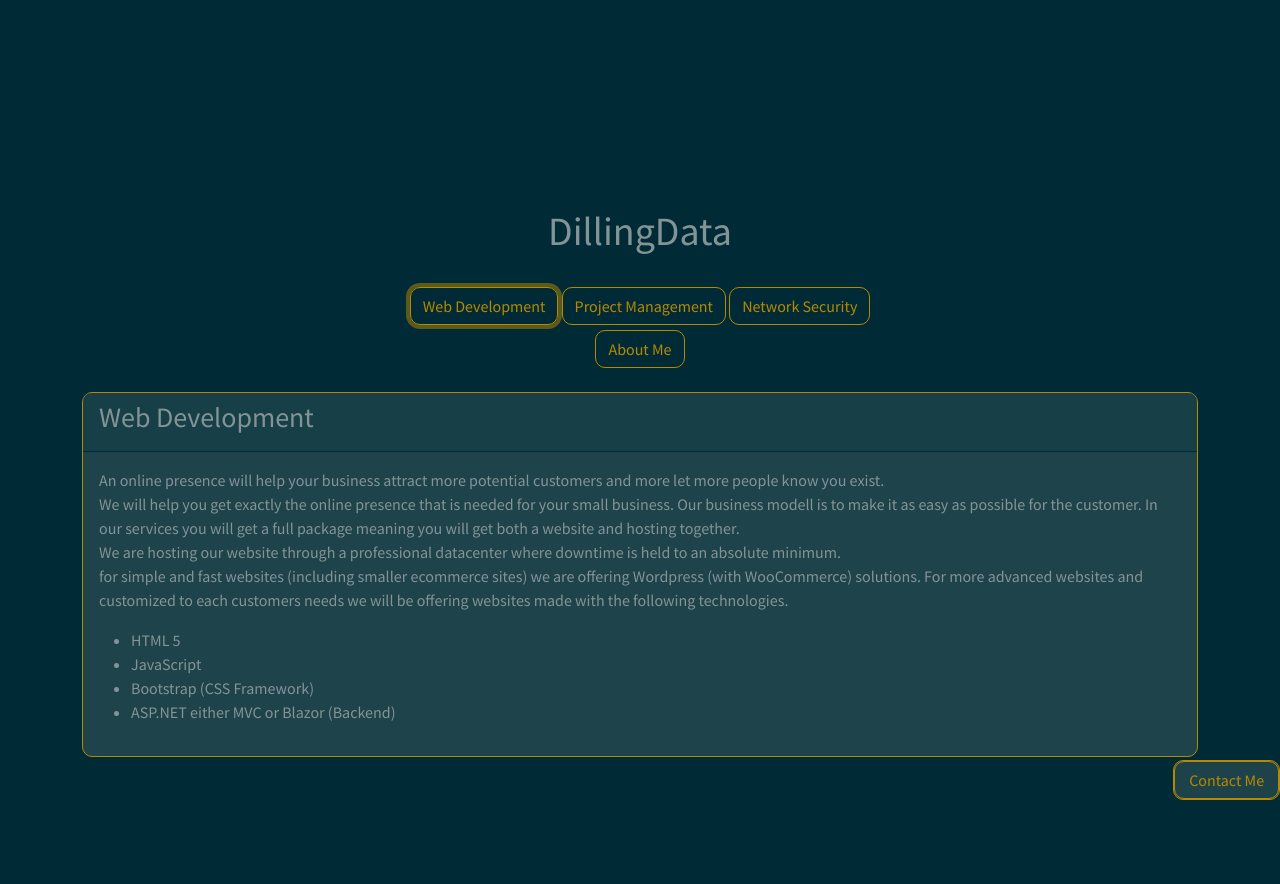
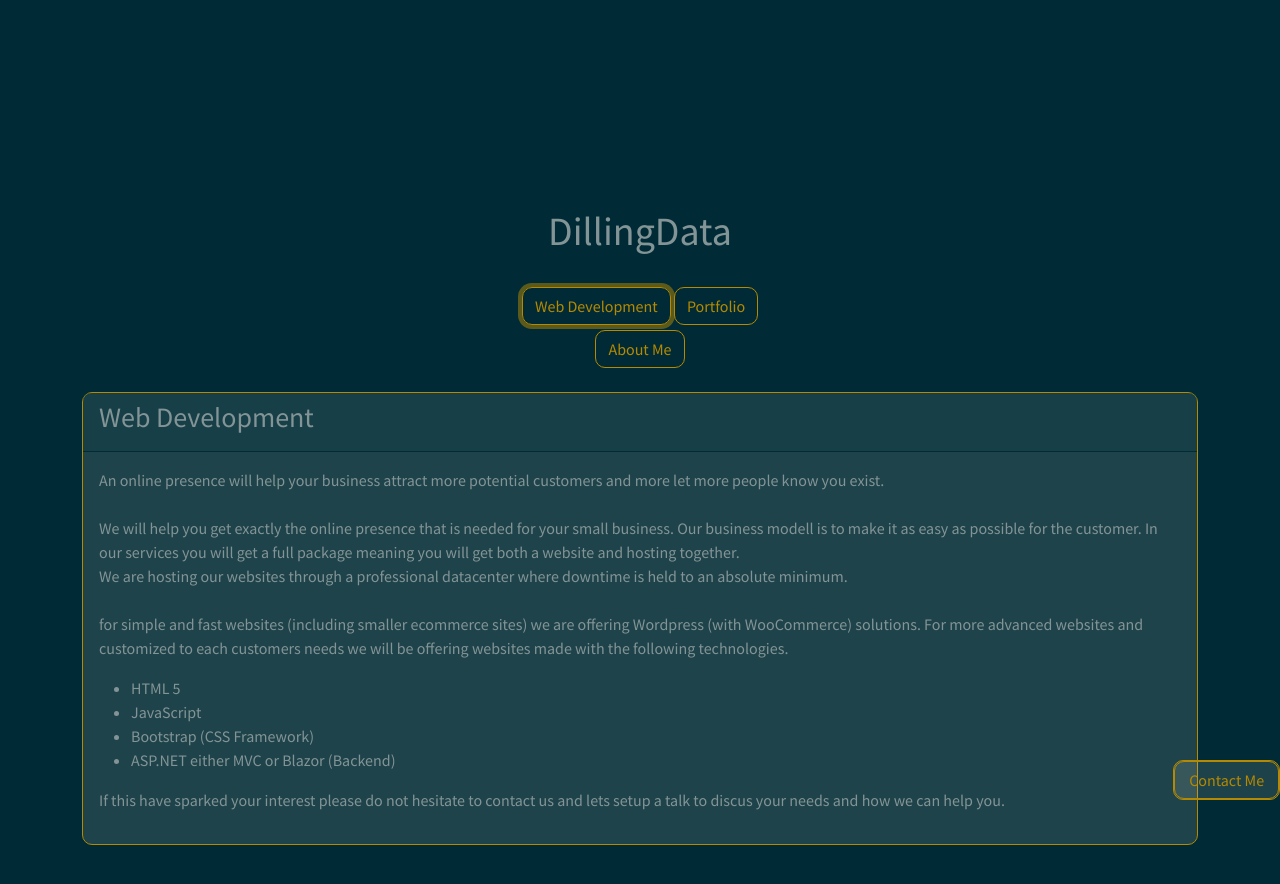
Before and after one commit to DillingData/dillingdata, a plain HTML site: page Index.html in a window 1280 px wide. Both pictures are taken after a click on the button "Web Development". Drawn offline with nearby package versions, Linux system fonts and the light colour scheme.

Commit message:
removed unnecessary cards. added portfolio card

```diff
--- a/Index.html
+++ b/Index.html
@@ -69,8 +69,8 @@
           <h1>DillingData</h1>
           <br>
           <button class="btn btn-outline-primary" onclick="WebDevelopment()">Web Development</button>
-          <button class="btn btn-outline-primary" onclick="ProjectManagement()">Project Management</button>
-          <button class="btn btn-outline-primary" onclick="NetworkSecurity()">Network Security</button>
+          <button class="btn btn-outline-primary" onclick="ProjectManagement()">Portfolio</button>
+          <!--<button class="btn btn-outline-primary" onclick="NetworkSecurity()">Network Security</button>-->
         </div>
       </div>
       <div class="row">
@@ -89,10 +89,10 @@
         </div>
         <div class="card-body">
           <p>
-            An online presence will help your business attract more potential customers and more let more people know you exist. <br>
+            An online presence will help your business attract more potential customers and more let more people know you exist. <br><br>
             We will help you get exactly the online presence that is needed for your small business. Our business modell is to make it as easy as possible for the customer.
-            In our services you will get a full package meaning you will get both a website and hosting together. <br> We are hosting our website through a professional datacenter
-            where downtime is held to an absolute minimum. <br> for simple and fast websites (including smaller ecommerce sites) we are offering Wordpress (with WooCommerce) solutions.
+            In our services you will get a full package meaning you will get both a website and hosting together. <br> We are hosting our websites through a professional datacenter
+            where downtime is held to an absolute minimum. <br><br> for simple and fast websites (including smaller ecommerce sites) we are offering Wordpress (with WooCommerce) solutions.
             For more advanced websites and customized to each customers needs we will be offering websites made with the following technologies. <br>
 
             <ul>
@@ -101,6 +101,8 @@
               <li>Bootstrap (CSS Framework)</li>
               <li>ASP.NET either MVC or Blazor (Backend)</li>
             </ul>
+
+            If this have sparked your interest please do not hesitate to contact us and lets setup a talk to discus your needs and how we can help you.
           </p>
         </div>
       </div>
@@ -108,13 +110,13 @@
 
       <div class="card" id="projectManagement">
         <div class="card-header">
-          <h3>Project Management</h3>
+          <h3>Portfolio</h3>
         </div>
         <div class="card-body">
-          <p>This is the section about Project Management</p>
+          <p>My portfolio is available <a href="https://www.dillingdata.se/apiplayground" target="_blank" rel="noopener noreferrer">here</a></p>
         </div>
       </div>
-
+<!--
       <div class="card" id="security">
         <div class="card-header">
           <h3>Network Security</h3>
@@ -123,7 +125,7 @@
           <p>This is the section about Network Security</p>
         </div>
       </div>
-
+-->
       <div class="card" id="who">
         <div class="card-header">
           <h3>About Me</h3>
--- a/JS/Index.js
+++ b/JS/Index.js
@@ -3,7 +3,7 @@ var content = document.getElementById("content");
 var content2 = document.getElementById("contactUs")
 var development = document.getElementById("developmentContent");
 var management = document.getElementById("projectManagement");
-var security = document.getElementById("security");
+//var security = document.getElementById("security");
 
 window.onload = init;
 
@@ -40,7 +40,7 @@ function ShowHideCardBody() {
         content2.classList.add("col-xl-1");
     }
 }
-
+/*
 function NetworkSecurity() {
     if (security.style.display === "none") {
         security.style.display = "block";
@@ -53,7 +53,7 @@ function NetworkSecurity() {
         security.style.display = "none";
     }
 }
-
+*/
 function WebDevelopment() {
     if (development.style.display === "none") {
         development.style.display = "block";
```
